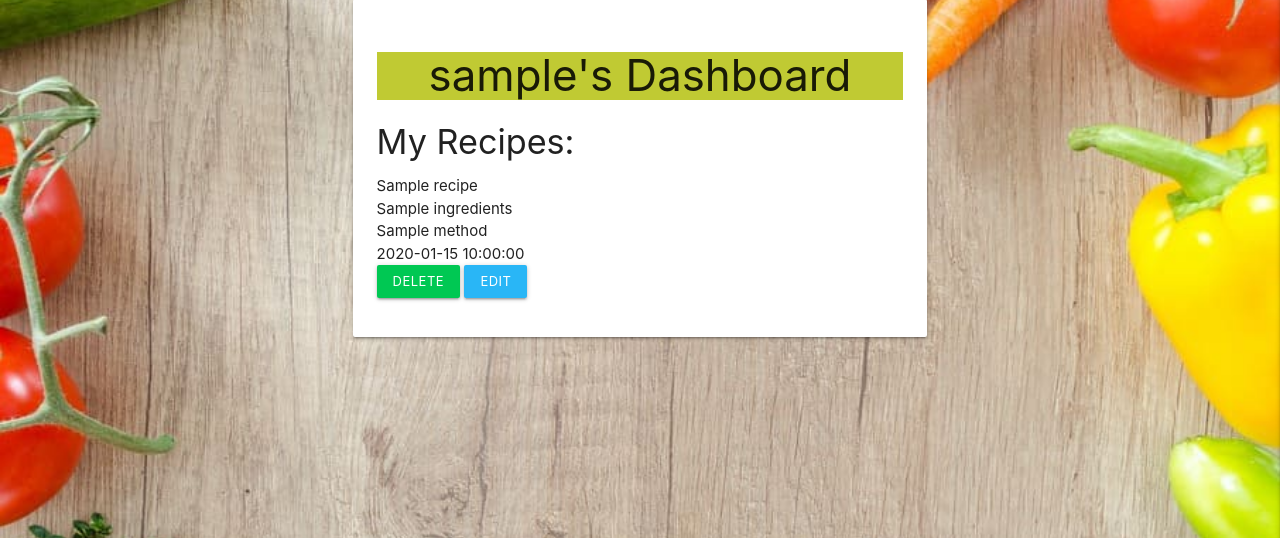
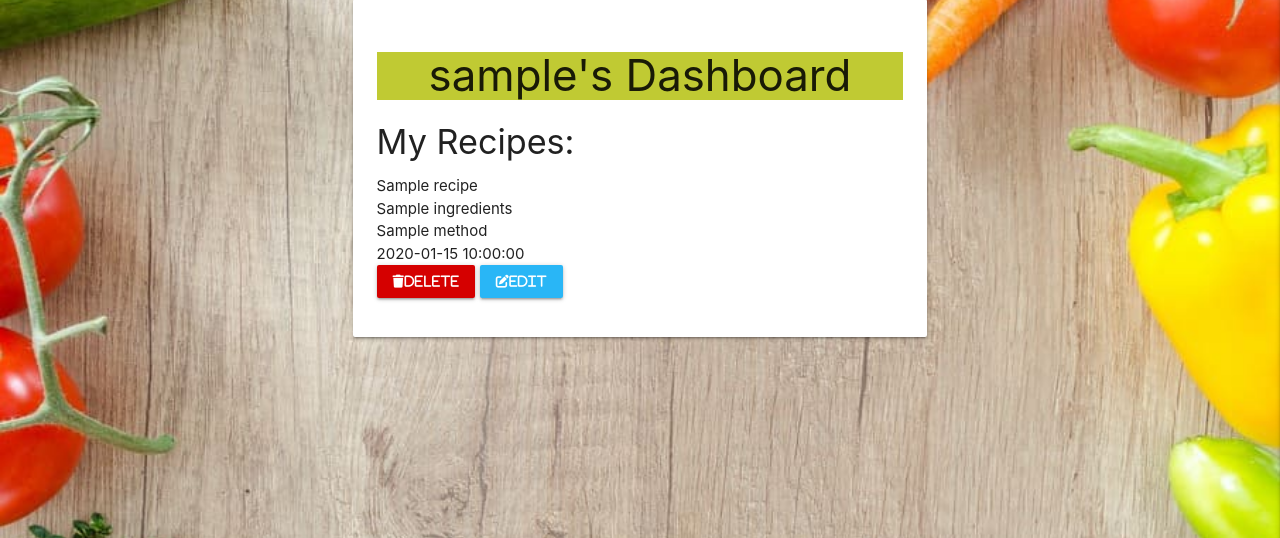
Before and after one commit to LHarveyDev/the-kitchen-cupboard, a Flask app: page /profile in a window 1280 px wide. Shown: the part 76-614 px from the top of the page. Run offline with Flask 3, Linux system fonts and the light colour scheme; the visitor is signed in with stand-in values (Sample User, id 1); a database or web service that is not in the repository returns one stand-in record (values such as "Sample title"); some libraries are stand-ins or nearby versions.

Commit message:
ADD favicon

```diff
--- a/templates/base.html
+++ b/templates/base.html
@@ -8,6 +8,7 @@
     <link rel="stylesheet" href="https://cdnjs.cloudflare.com/ajax/libs/font-awesome/6.5.1/css/all.min.css"
         integrity="sha512-DTOQO9RWCH3ppGqcWaEA1BIZOC6xxalwEsw9c2QQeAIftl+Vegovlnee1c9QX4TctnWMn13TZye+giMm8e2LwA=="
         crossorigin="anonymous" referrerpolicy="no-referrer" type="text/css" />
+    <link rel="shortcut icon" type="image/x-icon" href="/favicon.ico">
     <link rel="stylesheet" href="https://cdnjs.cloudflare.com/ajax/libs/materialize/1.0.0/css/materialize.min.css"
         type="text/css">
     <link rel="stylesheet" href="{{ url_for('static', filename='css/style.css') }}" type="text/css">
--- a/templates/profile.html
+++ b/templates/profile.html
@@ -16,8 +16,8 @@
                         <li>{{ recipe.method }}</li>
                         <li>{{ recipe.created_by }}</li>
                         <div class="s3">
-                            <a href="" class="btn-small green accent-4">Delete</a>
-                            <a href="" class="btn-small light-blue lighten-1">Edit</a>
+                            <a href="" class="btn-small red accent-4 fas fa-trash prefix">Delete</a>
+                            <a href="" class="btn-small light-blue lighten-1 fas fa-pen-to-square prefix">Edit</a>
                         </div>
                     {% endfor %}
                 </ul>
```
Also changed, not shown: favicon.ico (added).
